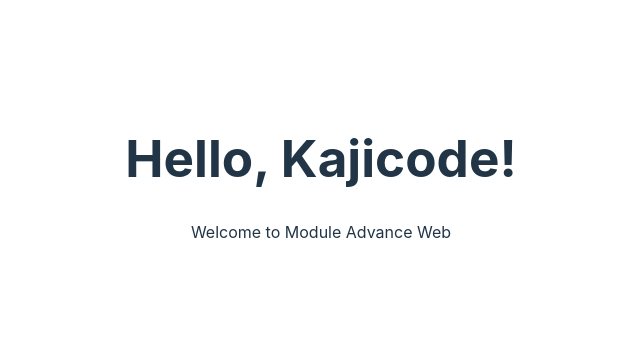
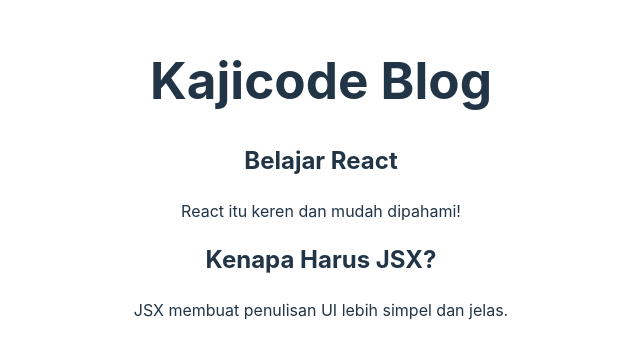
Before and after one commit to ziyad1412/Frontend-Path, a React (Vite) app: page / in a window 1280 px wide. Shown: the part 222-580 px from the top of the page, without its empty margins (319-959 px from the left). Built offline with nearby package versions, Linux system fonts and the light colour scheme.

Commit message:
Materi 3

```diff
--- a/src/App.jsx
+++ b/src/App.jsx
@@ -2,14 +2,22 @@ import { useState } from "react";
 import reactLogo from "./assets/react.svg";
 import viteLogo from "/vite.svg";
 import "./App.css";
+import BlogPost from "./BlogPost";
 
 function App() {
   const name = "Kajicode";
 
   return (
     <>
-      <h1>Hello, {name}!</h1>
-      <p>Welcome to Module Advance Web</p>
+      <h1>{name} Blog</h1>
+      <BlogPost
+        title="Belajar React"
+        content="React itu keren dan mudah dipahami!"
+      />
+      <BlogPost
+        title="Kenapa Harus JSX?"
+        content="JSX membuat penulisan UI lebih simpel dan jelas."
+      />
     </>
   );
 }
--- /dev/null
+++ b/src/BlogPost.jsx
@@ -0,0 +1,10 @@
+function BlogPost(props) {
+  return (
+    <div className="blog-post">
+      <h2>{props.title}</h2>
+      <p>{props.content}</p>
+    </div>
+  );
+}
+
+export default BlogPost;
```
